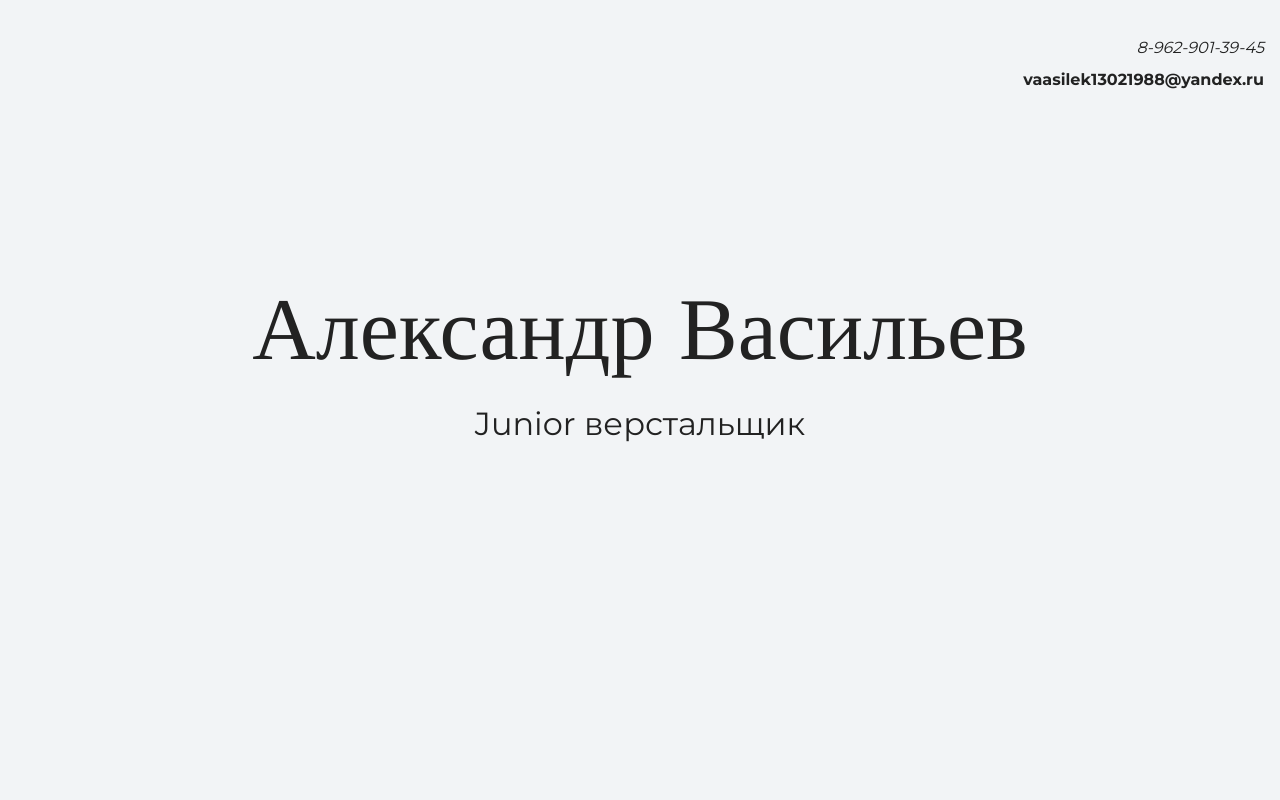
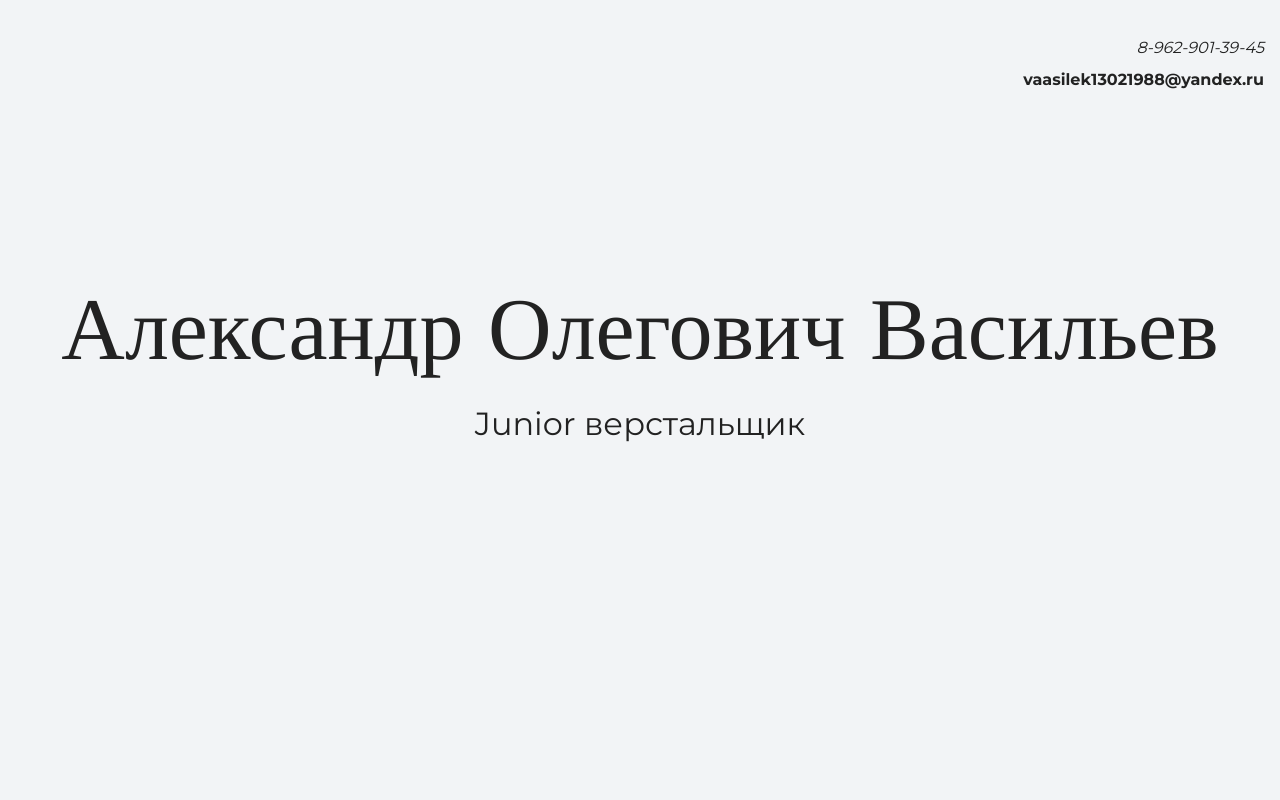
Before and after one commit to vaasilek/my-site, a plain HTML site: page porfolio/index.html in a window 1280 px wide. Shown: the top 800 px of the page. Drawn offline with nearby package versions, Linux system fonts and the light colour scheme.

Commit message:
Add files via upload

```diff
--- a/porfolio/index.html
+++ b/porfolio/index.html
@@ -18,7 +18,7 @@
 
     <section class="hero-image">
       <div class="container">
-        <h1 class="heading">Александр Васильев</h1>
+        <h1 class="heading">Александр Олегович Васильев</h1>
         <p>Junior верстальщик</p>
       </div>
     </section>
```
